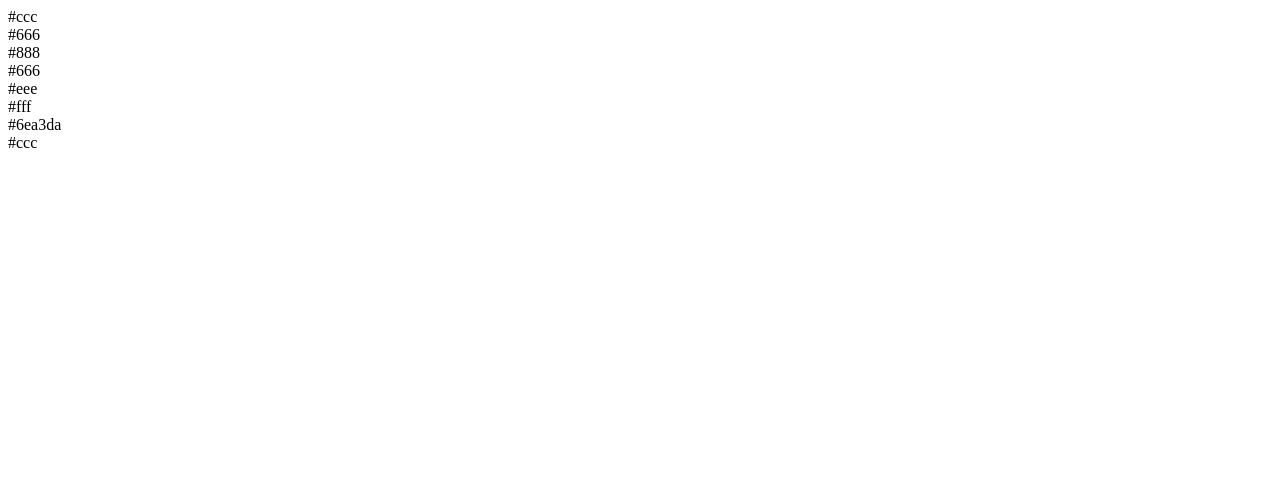
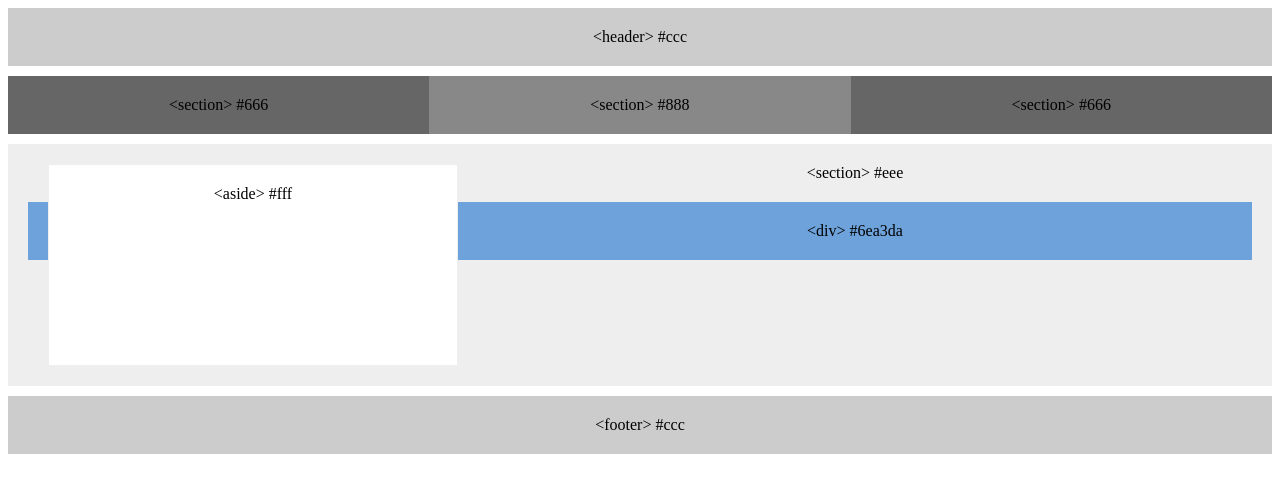
Before and after one commit to dvadz/WireFrame2, a plain HTML site: page index.html in a window 1280 px wide. Drawn offline with Linux system fonts and the light colour scheme.

Commit message:
did the wireframe as styled in the included png

```diff
--- a/index.html
+++ b/index.html
@@ -8,14 +8,34 @@
     <link rel="stylesheet" href="./style.css">
 </head>
 <body>
-    <header class="header"> #ccc </header>
-    <section class="section_left">#666</section>
-    <section class="section_middle">#888</section>
-    <section class="section_right">#666</section>
-    <section class="section_last"> #eee
-        <aside class="aside"> #fff </aside>
-        <div class="div_last">#6ea3da</div>
+    <header class="header">
+        &lt;header&gt; #ccc
+    </header>
+
+    <section class="section_left">
+        &lt;section&gt; #666
     </section>
-    <footer class="footer">#ccc</footer>
+
+    <section class="section_middle">
+        &lt;section&gt; #888
+    </section>
+
+    <section class="section_right">
+        &lt;section&gt; #666
+    </section>
+
+    <section class="section_last">
+        &lt;section&gt; #eee
+        <aside class="aside">
+            &lt;aside&gt; #fff
+        </aside>
+        <div class="div_last">
+                &lt;div&gt; #6ea3da
+        </div>
+    </section>
+
+    <footer class="footer">
+        &lt;footer&gt; #ccc
+    </footer>
 </body>
 </html>
--- a/style.css
+++ b/style.css
@@ -0,0 +1,68 @@
+body {
+    text-align: center;
+}
+
+header {
+    width: 100%;
+    background-color: #ccc;
+    padding: 20px 0;
+}
+
+.section_left {
+    width: 33.33%;
+    background-color: #666;
+    padding: 20px 0;
+    margin: 10px 0;
+    float: left;
+}
+
+.section_middle {
+    width: 33.33%;
+    background-color: #888;
+    padding: 20px 0;
+    margin: 10px 0;
+    float: left;
+}
+
+.section_right {
+    width: 33.33%;
+    background-color: #666;
+    padding: 20px 0;
+    margin: 10px 0;
+    float: left;
+}
+
+.section_last {
+    /* clear the float and take care of any overflow */
+    clear: both;
+    overflow: auto;
+
+    padding: 20px;
+    background-color: #eee;
+}
+
+.aside {
+    width: 33.33%;
+    float: left;
+    height: 160px;;
+
+    /* at 8:17 */
+    padding: 20px 0;
+    margin-left: 20px;
+
+    background-color: #fff;
+    border: 1px solid #eee;
+
+}
+
+.div_last {
+    background-color: #6ea2da;
+    padding: 20px 0;
+    margin: 20px 0;
+}
+
+.footer {
+    background-color: #ccc;
+    padding: 20px 0;
+    margin: 10px 0;
+}
```
Also changed, not shown: wireframe2.png (added).
